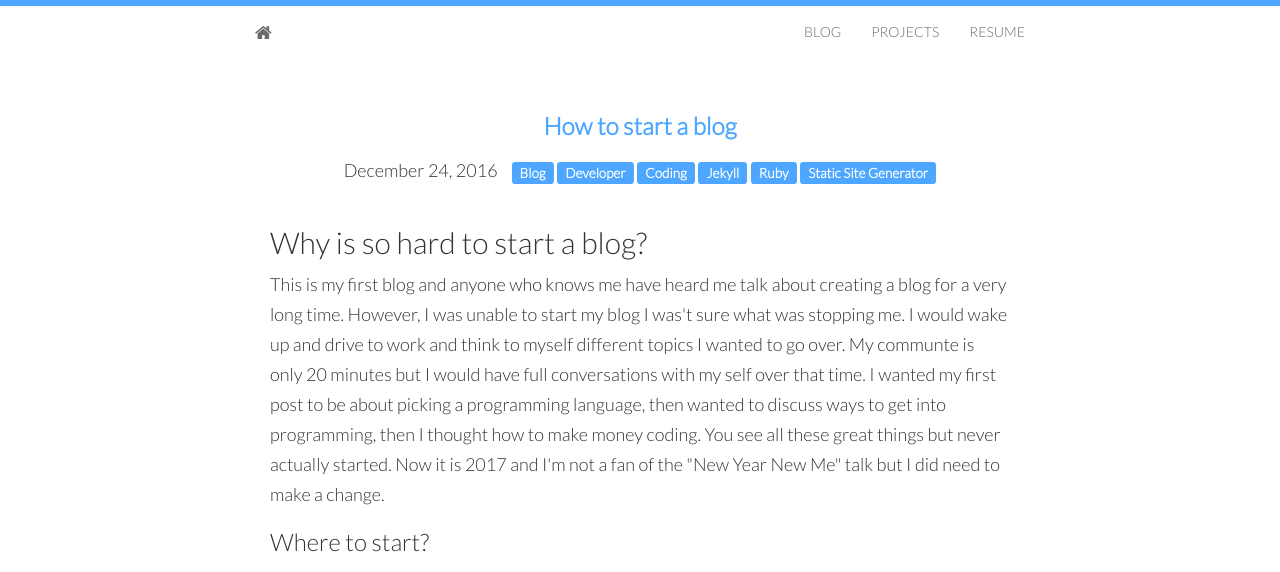
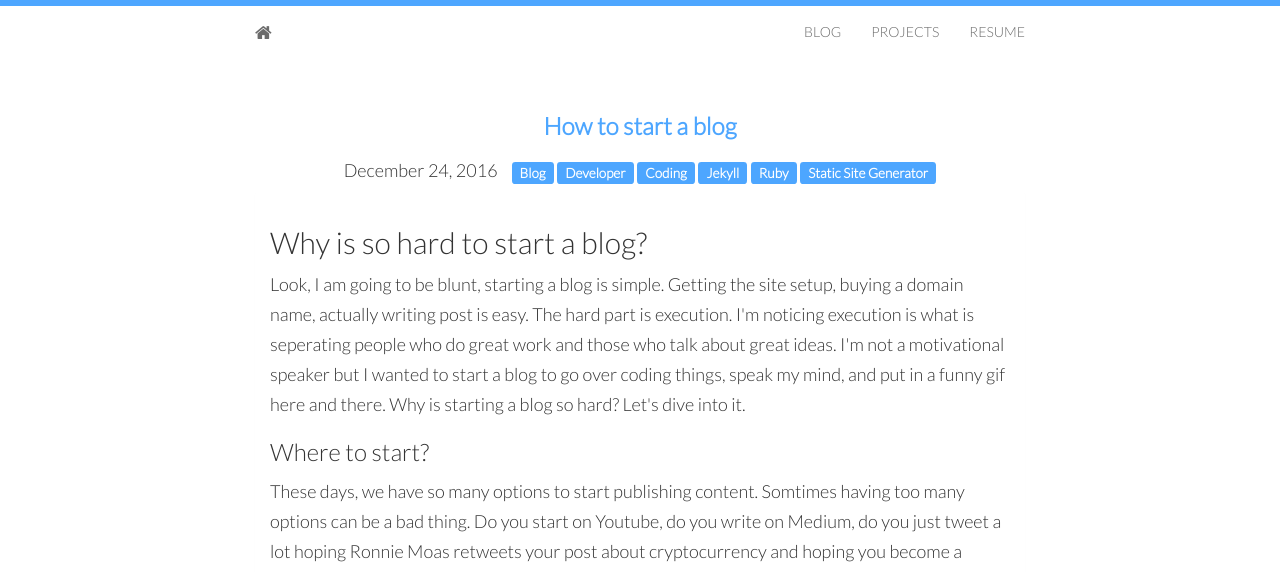
Before and after one commit to CalebKing3/blog, a Jekyll site: the page built from _posts/2016-12-24-post8.md, in a window 1280 px wide and 1400 px high. Shown: the top 572 px of the window. Built offline with Jekyll 4.4.1, drawn with Linux system fonts in a browser that asks for light colours; nearby versions of some CDN libraries; comment, search, counter and statistics services are not loaded; some of the changed text lies outside the part shown.

Commit message:
updating my first blog post for 2018

```diff
--- a/_posts/2016-12-24-post8.md
+++ b/_posts/2016-12-24-post8.md
@@ -12,40 +12,34 @@ tags:
 
 <h2 id="heading2">Why is so hard to start a blog?</h2>
 
-<p>This is my first blog and anyone who knows me have heard me talk about creating a blog for a very long time. However, I was unable to start my blog
-I was't sure what was stopping me. I would wake up and drive to work and think to myself different topics I wanted to go over. My communte is only 20 minutes but I would have full conversations with my self
-over that time. I wanted my first post to be about picking a programming language, then wanted to discuss ways to get into programming, then I thought how to make money coding.
-You see all these great things but never actually started. Now it is 2017 and I'm not a fan of the "New Year New Me" talk but I did need to make a change.
+<p>Look, I am going to be blunt, starting a blog is simple. Getting the site setup, buying a domain name, actually writing post is easy. The hard part is execution. I'm noticing execution is what is seperating people who do great work and those who talk about great ideas. I'm not a motivational speaker but I wanted to start a blog to go over coding things, speak my mind, and put in a funny gif here and there. Why is starting a blog so hard? Let's dive into it.
 </p>
 
 <h3 id="heading3">Where to start?</h3>
 <p>
-At first I wanted to make a YouTube channel
-but then thought that market is over saturated, I would need to learn how to film, edit movies, get equipment, setup a channel, market my blog, etc.
-Then I thought that is too much work, I just want to talk about technology. Then I realize the reason it's difficult to start a blog because it was hard to focus.
-Even writing this blog post, I've checked my phone several times. I change my approach. Instead of worrying about the techincal side, I got a
-pen and pad and wrote down the date, title of the blog and 5 items I wanted to go over for the post. I found that
- writing it on paper made it tangiable, real, even rewarding to some degree. I recommend, start small and figure out what you want to write about,
-  a few guidelines on how you want it(pictures, gifs, bullet points, any format you like). Even draw images if you think it will help. Most people don't read the entire blog anyways.
+These days, we have so many options to start publishing content. Somtimes having too many options can be a bad thing. Do you start on Youtube, do you write on Medium, do you just tweet a lot hoping Ronnie Moas retweets your post about cryptocurrency and hoping you become a crypto-expert. OK, that last one hasn't happened yet but I can still be hopeful.
 </p>
 
-<h3 id="heading3">What took me so long? The setup></h3>
-<p>After I started writing on ideas down my next challenge was setting up a platform.
-This is where it can become challenging if you haven't created a blog before. This is challenging because
-you are flooded with different options, you can go with a content management system like Wordpress, Drupal, Wix, SquareSpace, etc.
-Maybe you wanted to show off your dev skills, you saw a tutorial on making a blog with React.js or Angular 2. That's fine if you are
-willing to learn the new language, build the blog, edit the style and bam! A working blog on your computer. Now you need to
-purchase a domain and get it on the web. Do you buy from GoDaddy, Google Domains, Namecheap?! Ahh more choices. I didn't like this choice because it cost.
+![Blogging](https://media.giphy.com/media/Vwz4zdntMXrUY/giphy.gif "Blogging madness")
+
+<br />
+<br />
+<p>
+To anwser the question, "Where to start" start by taking action. If you found this site, I am assuming you are somewhat techincal. If you want to start a blog, find a jekyll theme you enjoy and fork the project. Then give yourself a round of appaulaus you are already halfway there.
 </p>
 
-<p>
-I would recommend a static stite generator. If you are not familar with what those are...checkout this video. I'll try to sum it up, a SSG
-is another option that is FREE. You can use github or gitlab(my preference) when hosting your blog. Really all you need a domain name which isn't necessary but a nice to have.
- Click here if you want to learn how to make a blog with a SSG.
+<br />
+<br />
+<h3 id="heading3">What took me so long? The setup</h3>
+<p>I am not going to lie, I just did not take action. I kept telling myself I am going to write a post, but never actually wrote a post. I would start my day listening to motivational videos hoping something would go off in my head to say "Today is the day I am going to write my post". Still nothing happened. I know, you are probably thinking to yourself, you sound like a lazy person. I can be, but its mostly due to time management. What helped me get started blogging was putting it in my calendar app on my phone and dedicating 30 minutes to write a post. That was it. Just deciding to actually do the thing you want to do. Simple.
 </p>
 
+<br />
+<br />
 <h3 id="heading3">Staying Consistent and having fun!</h3>
-<p>Remeber the benefit of the blog is to get your thoughts and opinons out there because its 2017 and employers are no longer impressed
-with your perfectly formatted resume. They want to see your projects, how you think, what technologies interest you. You can also use your blog to simiplier
-share some solutions you have found with some problems stackoverflow or google can't seem to anwser. Check out this course if you want to setup your own blog. Good Luck!
+<p>Remeber the benefit of the blog is to get your thoughts and opinons out there because its 2018 and employers are no longer impressed
+with your perfectly formatted resume. They want to see your projects, how you think, what technologies interest you. You can also use your blog to simply
+share some solutions you have found with some problems stackoverflow or google can't seem to anwser. Need help getting a blog started, check out my post. "Setting up your blog". Good luck!
 </p>
+
+![Ariana Grande](https://media.giphy.com/media/mYJXSersIdrkA/giphy.gif "Ariana Grande")
```
